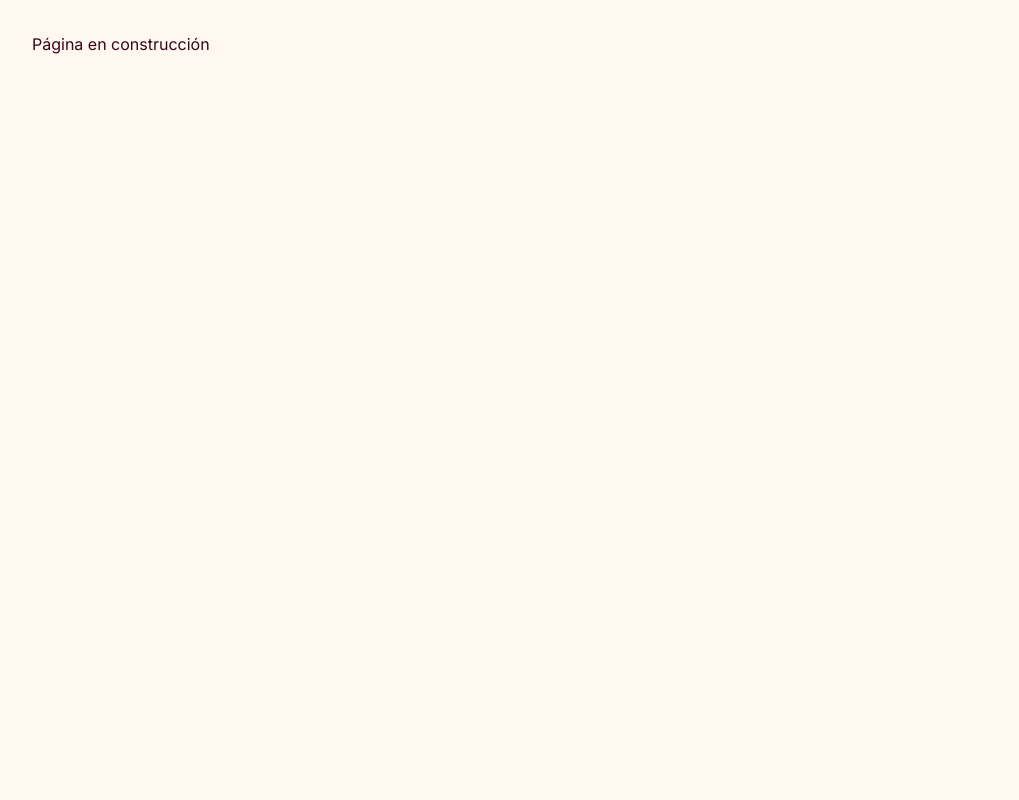
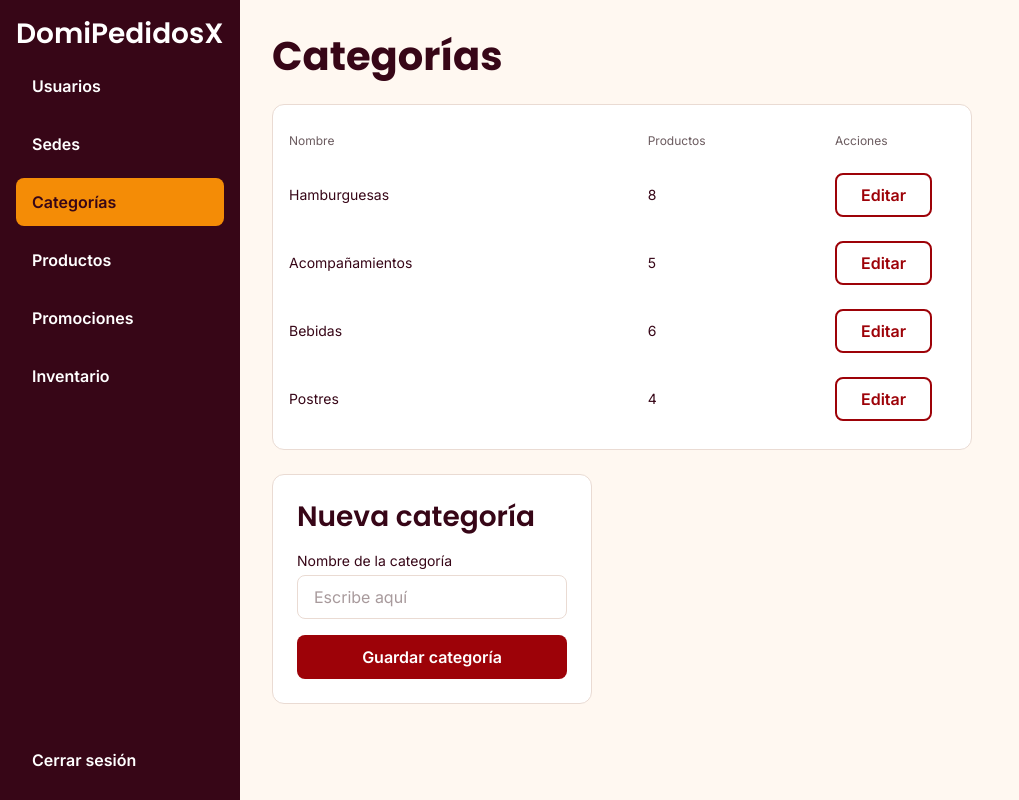
Before and after one commit to juanjose-atuesta/DomiPedidosX, a React (Vite) app in the folder frontend/: page /operador/categorias in a window 1280 px wide. Shown: the whole page, without its empty margins (0-1019 px from the left). Built offline with nearby package versions, Linux system fonts and the light colour scheme.

Commit message:
feat(frontend): pantalla de categorías del operador

```diff
--- a/frontend/src/App.jsx
+++ b/frontend/src/App.jsx
@@ -3,6 +3,7 @@ import Usuarios from "./pages/admin/Usuarios"
 import CrearCuentaPersonal from "./pages/admin/CrearCuentaPersonal"
 import Sedes from "./pages/admin/Sedes"
 import FormularioSede from "./pages/admin/FormularioSede"
+import Categorias from "./pages/operador/Categorias"
 
 export default function App() {
   return (
@@ -13,6 +14,7 @@ export default function App() {
       <Route path="/admin/sedes" element={<Sedes />} />
       <Route path="/admin/sedes/nueva" element={<FormularioSede />} />
       <Route path="/admin/sedes/:id/editar" element={<FormularioSede />} />
+      <Route path="/operador/categorias" element={<Categorias />} />
       <Route path="*" element={<p className="p-8 text-texto">Página en construcción</p>} />
     </Routes>
   )
--- /dev/null
+++ b/frontend/src/pages/operador/Categorias.jsx
@@ -0,0 +1,108 @@
+import { useState } from "react"
+import AdminLayout from "../../layouts/AdminLayout"
+import Boton from "../../components/Boton"
+import CampoTexto from "../../components/CampoTexto"
+
+const INICIALES = [
+  { id: 1, nombre: "Hamburguesas", productos: 8 },
+  { id: 2, nombre: "Acompañamientos", productos: 5 },
+  { id: 3, nombre: "Bebidas", productos: 6 },
+  { id: 4, nombre: "Postres", productos: 4 },
+]
+
+const COLUMNAS = "grid grid-cols-[2fr_1fr_120px] items-center gap-4"
+
+export default function Categorias() {
+  const [categorias, setCategorias] = useState(INICIALES)
+  const [nombre, setNombre] = useState("")
+  const [editandoId, setEditandoId] = useState(null)
+  const [error, setError] = useState("")
+
+  const limpiar = () => {
+    setNombre("")
+    setEditandoId(null)
+    setError("")
+  }
+
+  const guardar = (e) => {
+    e.preventDefault()
+    const limpio = nombre.trim()
+
+    if (!limpio) return setError("El nombre es obligatorio")
+
+    const repetida = categorias.some(
+      (c) => c.id !== editandoId && c.nombre.toLowerCase() === limpio.toLowerCase(),
+    )
+    if (repetida) return setError("Ya existe una categoría con ese nombre")
+
+    if (editandoId) {
+      setCategorias((cs) => cs.map((c) => (c.id === editandoId ? { ...c, nombre: limpio } : c)))
+    } else {
+      setCategorias((cs) => [...cs, { id: Date.now(), nombre: limpio, productos: 0 }])
+    }
+    limpiar()
+  }
+
+  const editar = (c) => {
+    setEditandoId(c.id)
+    setNombre(c.nombre)
+    setError("")
+  }
+
+  return (
+    <AdminLayout titulo="Categorías">
+      <div className="flex flex-wrap items-start gap-6">
+        <div className="w-full max-w-[700px] overflow-x-auto rounded-xl border border-borde bg-white p-4">
+          <div className="min-w-[480px]">
+            <div className={`${COLUMNAS} py-3 text-xs leading-4 text-texto-sec`}>
+              <p>Nombre</p>
+              <p>Productos</p>
+              <p>Acciones</p>
+            </div>
+
+            {categorias.map((c) => (
+              <div key={c.id} className={`${COLUMNAS} py-3 text-sm leading-5 text-texto`}>
+                <p>{c.nombre}</p>
+                <p>{c.productos}</p>
+                <div>
+                  <Boton tipo="secundario" onClick={() => editar(c)}>
+                    Editar
+                  </Boton>
+                </div>
+              </div>
+            ))}
+          </div>
+        </div>
+
+        <form
+          onSubmit={guardar}
+          noValidate
+          className="flex w-full max-w-[320px] flex-col gap-4 rounded-xl border border-borde bg-white p-6"
+        >
+          <h2 className="font-titulo text-[28px] font-semibold leading-9 text-texto">
+            {editandoId ? "Editar categoría" : "Nueva categoría"}
+          </h2>
+          <CampoTexto
+            etiqueta="Nombre de la categoría"
+            placeholder="Escribe aquí"
+            maxLength={50}
+            value={nombre}
+            error={error}
+            onChange={(e) => {
+              setNombre(e.target.value)
+              setError("")
+            }}
+          />
+          <Boton type="submit" anchoCompleto>
+            Guardar categoría
+          </Boton>
+          {editandoId && (
+            <Boton tipo="texto" anchoCompleto onClick={limpiar}>
+              Cancelar edición
+            </Boton>
+          )}
+        </form>
+      </div>
+    </AdminLayout>
+  )
+}
```
